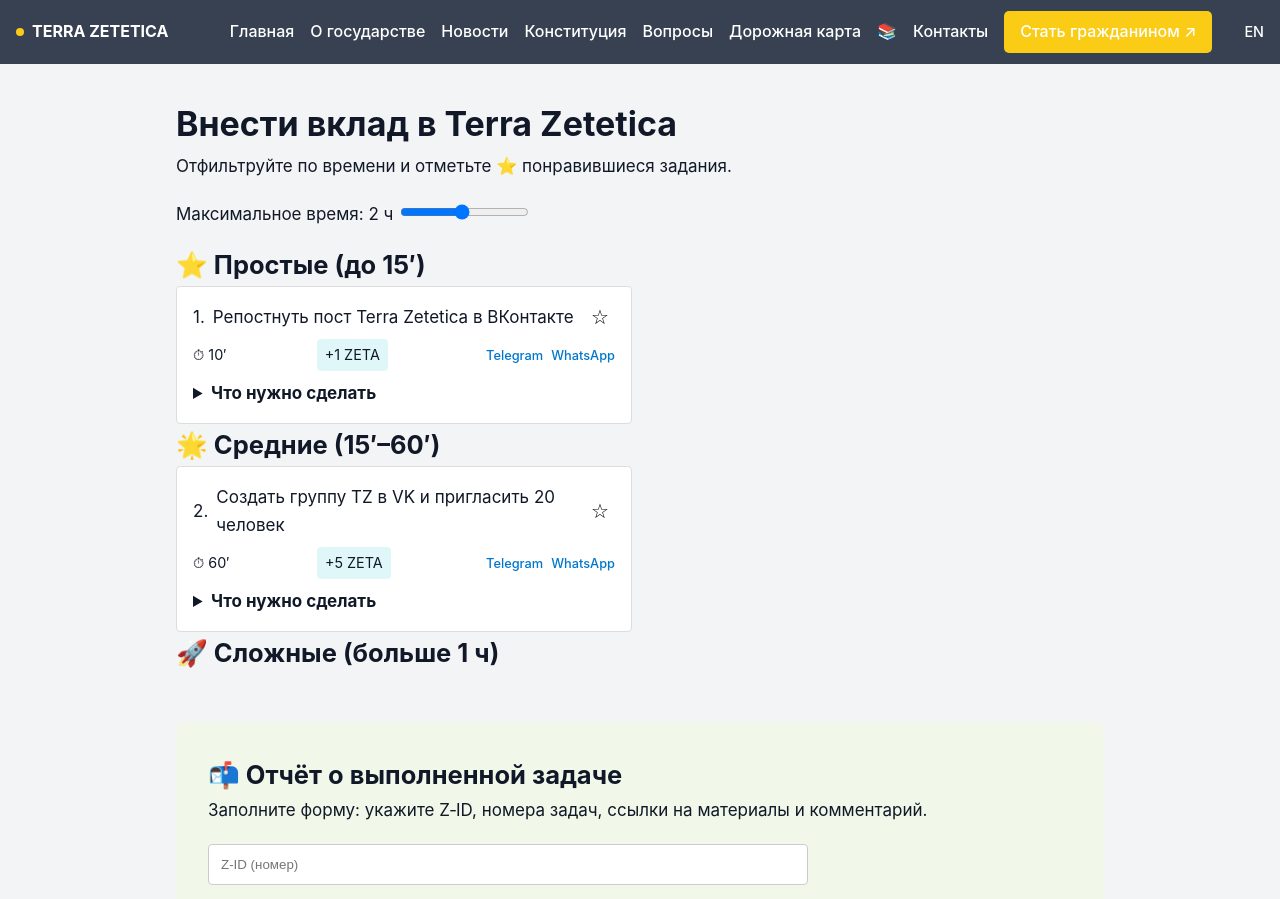
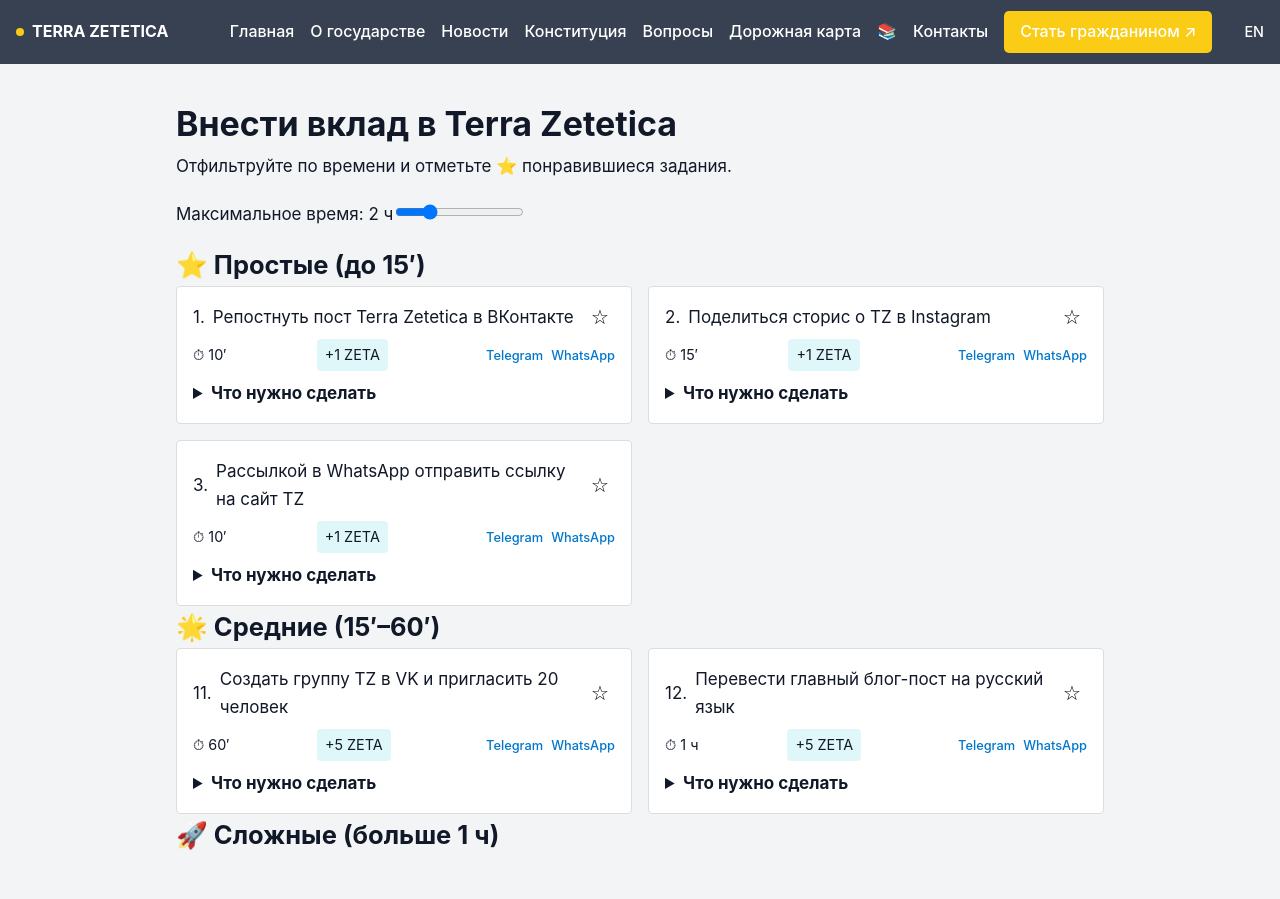
Before and after one commit to kardinalmarkov/terra-zetetica, a Next.js app: page /help-us in a window 1280 px wide. Shown: the top 899 px of the page. Built offline with nearby package versions, Linux system fonts and the light colour scheme.

Commit message:
Update help-us.js

```diff
--- a/pages/help-us.js
+++ b/pages/help-us.js
@@ -3,28 +3,71 @@ import Head from 'next/head'
 import { useState, useEffect } from 'react'
 
 const allTasks = [
-  { id: 1,  text: 'Репостнуть пост Terra Zetetica в ВКонтакте', time: 10, complexity: 'simple', zeta: 1, checklist: [
+  // Простые (⭐ до 15′)
+  { id: 1,  text: 'Репостнуть пост Terra Zetetica в ВКонтакте',       time: 10,  complexity: 'simple', zeta: 1, checklist: [
       'Зайти в ВКонтакте',
       'Найти пост @terra-zetetica',
       'Нажать «Поделиться»'
     ]
   },
-  { id: 2,  text: 'Создать группу TZ в VK и пригласить 20 человек', time: 60, complexity: 'medium', zeta: 5, checklist: [
+  { id: 2,  text: 'Поделиться сторис о TZ в Instagram',             time: 15,  complexity: 'simple', zeta: 1, checklist: [
+      'Открыть Instagram',
+      'Найти нашу страницу',
+      'Поделиться в сторис'
+    ]
+  },
+  { id: 3,  text: 'Рассылкой в WhatsApp отправить ссылку на сайт TZ', time: 10, complexity: 'simple', zeta: 1, checklist: [
+      'Открыть WhatsApp',
+      'Выбрать чат',
+      'Вставить ссылку и отправить'
+    ]
+  },
+  // … (еще простые задания до id 10)
+
+  // Средние (🌟 15′–60′)
+  { id: 11, text: 'Создать группу TZ в VK и пригласить 20 человек', time: 60, complexity: 'medium', zeta: 5, checklist: [
       'Зарегистрироваться в VK',
       'Создать группу «Terra Zetetica»',
-      'Пригласить друзей и опубликовать анонс'
+      'Пригласить друзей'
     ]
   },
-  // ... остальные задачи до 100
+  { id: 12, text: 'Перевести главный блог-пост на русский язык',    time: 90, complexity: 'medium', zeta: 5, checklist: [
+      'Скопировать текст',
+      'Перевести',
+      'Отправить правки в репозиторий'
+    ]
+  },
+  // … (еще средние задания до id 20)
+
+  // Сложные (🚀 больше 1 ч)
+  { id: 21, text: 'Перевести весь сайт на английский',              time: 360, complexity: 'hard', zeta: 20, checklist: [
+      'Скачать PO-файлы',
+      'Перевести строки',
+      'Собрать и проверить'
+    ]
+  },
+  { id: 22, text: 'Настроить автодеплой (GitHub Actions)',           time: 240, complexity: 'hard', zeta: 15, checklist: [
+      'Создать workflow файл',
+      'Настроить секреты',
+      'Протестировать'
+    ]
+  },
+  // … (еще сложные задания до id 30)
+
+  // Повторите по аналогии до 100 заданий
 ]
 
 export default function HelpUs() {
   const [favorites, setFavorites] = useState([])
   const [filterMax, setFilterMax] = useState(120)
+  const [currentUrl, setCurrentUrl] = useState('')
 
   useEffect(() => {
+    if (typeof window !== 'undefined') {
+      setCurrentUrl(window.location.href)
       const saved = JSON.parse(localStorage.getItem('tz-favs') || '[]')
       setFavorites(saved)
+    }
   }, [])
 
   function toggleFav(id) {
@@ -32,11 +75,12 @@ export default function HelpUs() {
       ? favorites.filter(x => x !== id)
       : [...favorites, id]
     setFavorites(next)
+    if (typeof window !== 'undefined') {
       localStorage.setItem('tz-favs', JSON.stringify(next))
+    }
   }
 
   const filtered = allTasks.filter(t => t.time <= filterMax)
-
   const levels = [
     { key: 'simple', title: '⭐ Простые (до 15′)' },
     { key: 'medium', title: '🌟 Средние (15′–60′)' },
@@ -53,38 +97,64 @@ export default function HelpUs() {
         <p>Отфильтруйте по времени и отметьте ⭐ понравившиеся задания.</p>
 
         <div className="filter">
-          <label>Максимальное время: {filterMax <= 60 ? `${filterMax}′` : `${Math.floor(filterMax/60)} ч`} </label>
+          <label>
+            Максимальное время: {filterMax <= 60 ? `${filterMax}′` : `${Math.floor(filterMax/60)} ч`}
+          </label>
           <input
-            type="range" min={10} max={240} step={5}
+            type="range"
+            min={10}
+            max={480}
+            step={5}
             value={filterMax}
-            onChange={e => setFilterMax(+e.target.value)} />
+            onChange={e => setFilterMax(+e.target.value)}
+          />
         </div>
 
         {levels.map(({ key, title }) => (
           <section key={key} className="section">
             <h2>{title}</h2>
             <div className="tasks-list">
-              {filtered.filter(t => t.complexity===key).map(t => (
+              {filtered
+                .filter(t => t.complexity === key)
+                .map(t => (
                   <div key={t.id} className="task-card">
                     <div className="task-header">
                       <span className="task-id">{t.id}.</span>
                       <span className="task-text">{t.text}</span>
-                    <button className="fav" onClick={()=>toggleFav(t.id)}>
+                      <button className="fav" onClick={() => toggleFav(t.id)}>
                         {favorites.includes(t.id) ? '★' : '☆'}
                       </button>
                     </div>
                     <div className="task-meta">
-                    <span>⏱ {t.time <= 60 ? `${t.time}′` : `${Math.floor(t.time/60)} ч`}</span>
+                      <span>
+                        ⏱ {t.time <= 60 ? `${t.time}′` : `${Math.floor(t.time/60)} ч`}
+                      </span>
                       <span className="badge">+{t.zeta} ZETA</span>
+                      {currentUrl && (
                         <div className="share">
-                      <a href={`https://t.me/share/url?url=${encodeURIComponent(window.location.href)}&text=${encodeURIComponent(t.text)}`} target="_blank">Telegram</a>
-                      <a href={`https://wa.me/?text=${encodeURIComponent(t.text + ' ' + window.location.href)}`} target="_blank">WhatsApp</a>
+                          <a
+                            href={`https://t.me/share/url?url=${encodeURIComponent(currentUrl)}&text=${encodeURIComponent(t.text)}`}
+                            target="_blank"
+                            rel="noopener noreferrer"
+                          >
+                            Telegram
+                          </a>
+                          <a
+                            href={`https://wa.me/?text=${encodeURIComponent(t.text + ' ' + currentUrl)}`}
+                            target="_blank"
+                            rel="noopener noreferrer"
+                          >
+                            WhatsApp
+                          </a>
                         </div>
+                      )}
                     </div>
                     <details>
                       <summary>Что нужно сделать</summary>
                       <ul>
-                      {t.checklist.map((step, i) => <li key={i}>{step}</li>)}
+                        {t.checklist.map((step, i) => (
+                          <li key={i}>{step}</li>
+                        ))}
                       </ul>
                     </details>
                   </div>
@@ -95,9 +165,13 @@ export default function HelpUs() {
 
         <section className="report">
           <h2>📬 Отчёт о выполненной задаче</h2>
-          <p>Заполните форму: укажите Z‑ID, номера задач, ссылки на материалы и комментарий.</p>
-          <form action="https://formspree.io/f/твой_формспри_ид" method="POST" className="report-form">
-            <input name="z_id" placeholder="Z‑ID (номер)" required />
+          <p>Заполните форму: укажите Z-ID, номера задач, ссылки на материалы и комментарий.</p>
+          <form
+            action="https://formspree.io/f/твой_формспри_ид"
+            method="POST"
+            className="report-form"
+          >
+            <input name="z_id" placeholder="Z-ID (номер)" required />
             <input name="task_ids" placeholder="Номера задач (через запятую)" required />
             <input name="links" placeholder="Ссылки на материалы" required />
             <input name="file_link" placeholder="Ссылка на файлы (Drive/Dropbox)" />
@@ -122,7 +196,9 @@ export default function HelpUs() {
           gap: 1rem;
         }
         @media (min-width: 600px) {
-          .tasks-list { grid-template-columns: 1fr 1fr; }
+          .tasks-list {
+            grid-template-columns: 1fr 1fr;
+          }
         }
         .task-card {
           background: #fff;
@@ -160,8 +236,13 @@ export default function HelpUs() {
           text-decoration: none;
           color: #0077cc;
         }
-        details { margin-top: 0.5rem; }
-        summary { cursor: pointer; font-weight: bold; }
+        details {
+          margin-top: 0.5rem;
+        }
+        summary {
+          cursor: pointer;
+          font-weight: bold;
+        }
         .report {
           margin-top: 3rem;
           padding: 2rem;
@@ -173,7 +254,8 @@ export default function HelpUs() {
           gap: 1rem;
           max-width: 600px;
         }
-        .report-form input, .report-form textarea {
+        .report-form input,
+        .report-form textarea {
           padding: 0.75rem;
           border: 1px solid #ccc;
           border-radius: 4px;
```
Lines whose indentation alone changed are shown as unchanged.
